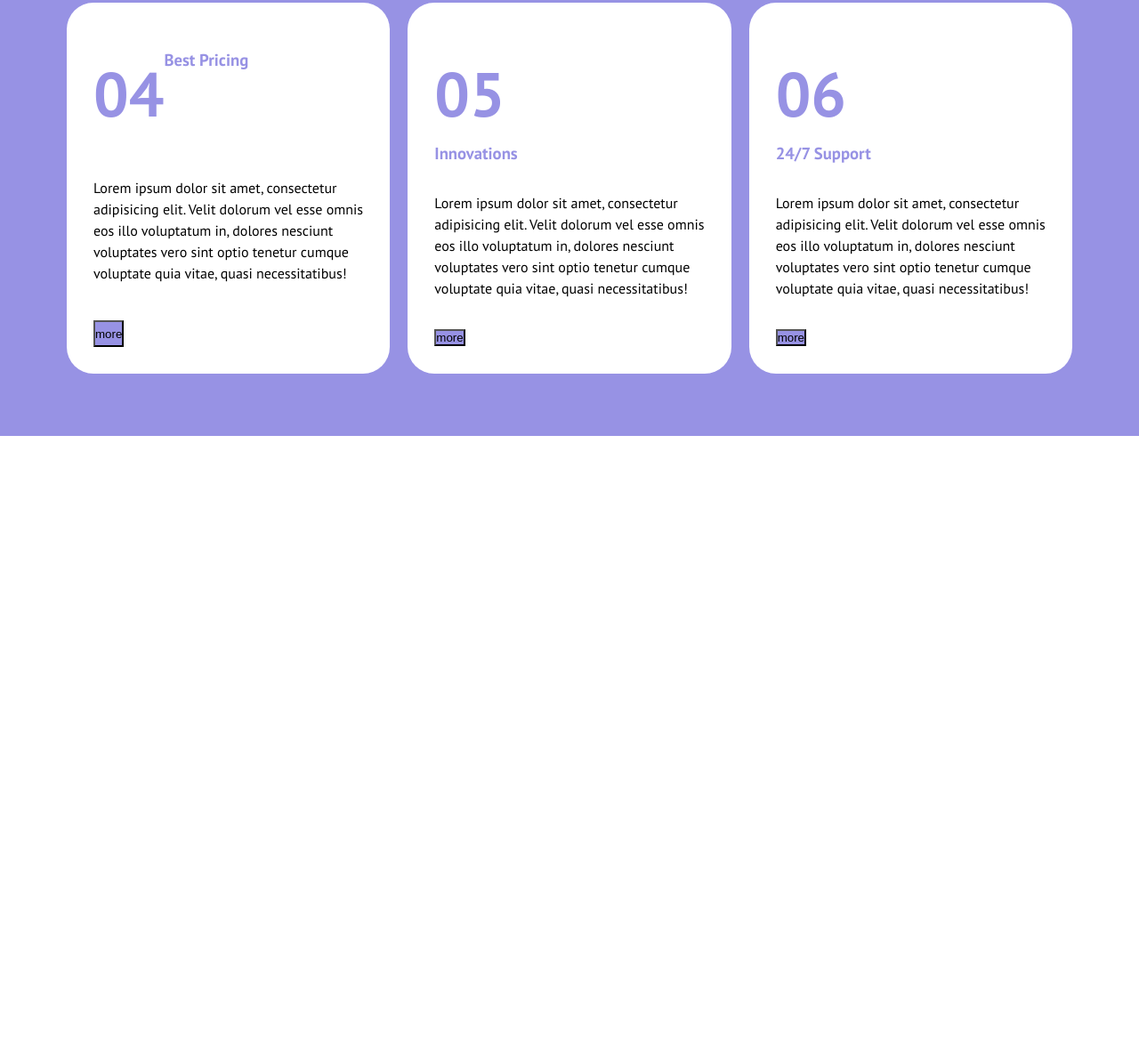
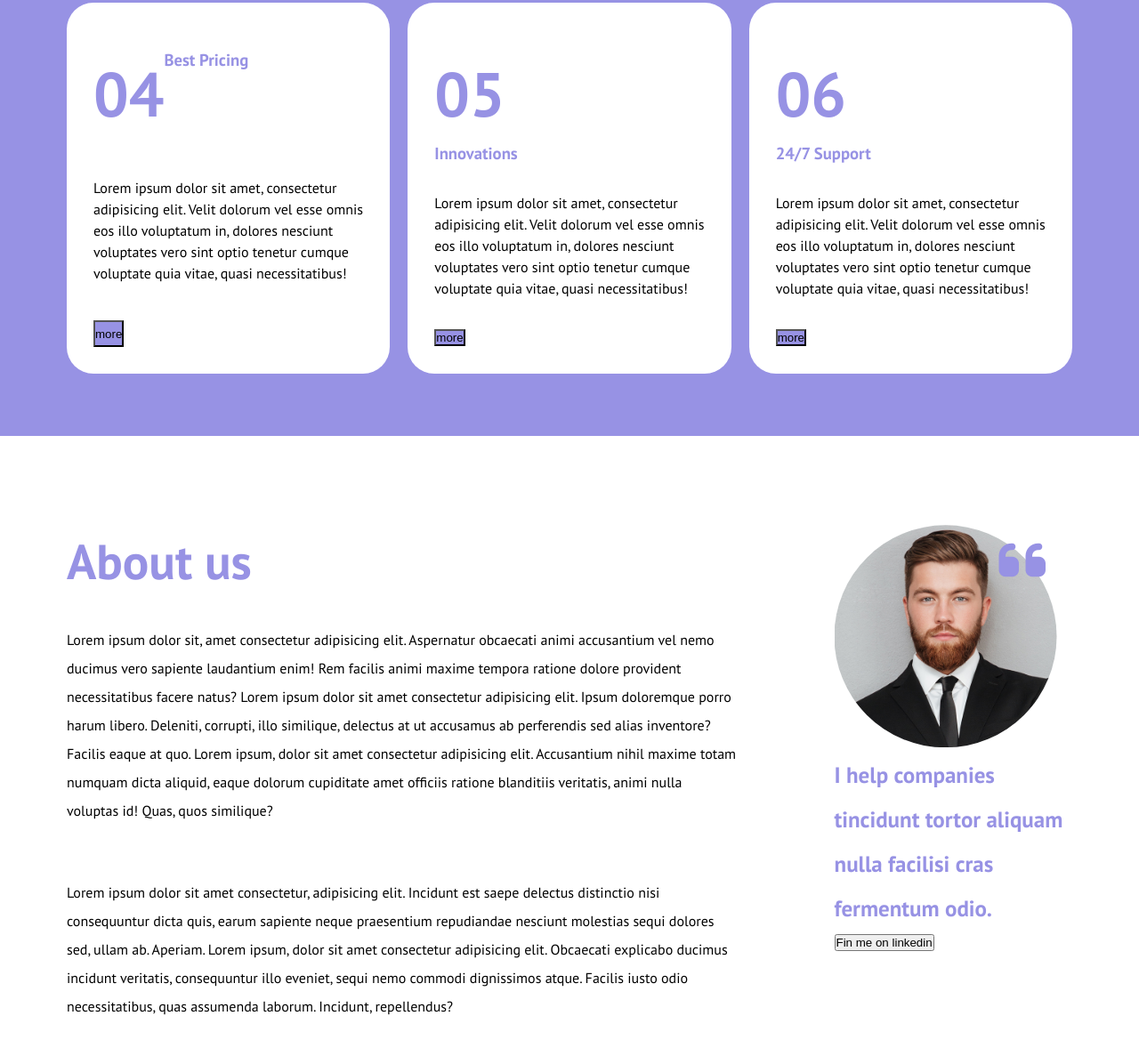
Before and after one commit to NeilMagon/htmlcss-responsive-layout, a plain HTML site: page index.html in a window 1280 px wide. Shown: the part 3779-4957 px from the top of the page at 89% size. Before the commit the page ends 4269 px from the top, so only its background shows below. Drawn offline with Linux system fonts and the light colour scheme.

Commit message:
feat: add section about-us

```diff
--- a/index.html
+++ b/index.html
@@ -203,6 +203,25 @@
                 </div>
             </div>
         </section>
+        <section id="about-us" class="padding-b-100 padding-t-90">
+            <div class="container">
+                <div class="row">
+                    <div class="col padding-r-100">
+                        <h1 class="color-purple">About us</h1>
+                        <p class="padding-b-60 padding-t-30">Lorem ipsum dolor sit, amet consectetur adipisicing elit. Aspernatur obcaecati animi accusantium vel nemo ducimus vero sapiente laudantium enim! Rem facilis animi maxime tempora ratione dolore provident necessitatibus facere natus? Lorem ipsum dolor sit amet consectetur adipisicing elit. Ipsum doloremque porro harum libero. Deleniti, corrupti, illo similique, delectus at ut accusamus ab perferendis sed alias inventore? Facilis eaque at quo. Lorem ipsum, dolor sit amet consectetur adipisicing elit. Accusantium nihil maxime totam numquam dicta aliquid, eaque dolorum cupiditate amet officiis ratione blanditiis veritatis, animi nulla voluptas id! Quas, quos similique?</p>
+                        <p>Lorem ipsum dolor sit amet consectetur, adipisicing elit. Incidunt est saepe delectus distinctio nisi consequuntur dicta quis, earum sapiente neque praesentium repudiandae nesciunt molestias sequi dolores sed, ullam ab. Aperiam. Lorem ipsum, dolor sit amet consectetur adipisicing elit. Obcaecati explicabo ducimus incidunt veritatis, consequuntur illo eveniet, sequi nemo commodi dignissimos atque. Facilis iusto odio necessitatibus, quas assumenda laborum. Incidunt, repellendus?</p>
+                    </div>
+                    <div class="col col-small">
+                        <div class="pos-relative">
+                            <img src="img/about.jpg" alt="about">
+                            <i class="fa-solid fa-quote-left color-purple"></i>
+                        </div>
+                        <p class="color-purple"><strong>I help companies tincidunt tortor aliquam nulla facilisi cras fermentum odio.</strong></p>
+                        <button>Fin me on linkedin</button>
+                    </div>
+                </div>
+            </div>
+        </section>
     </main>
     <footer></footer>
 </body>
--- a/style.css
+++ b/style.css
@@ -59,6 +59,9 @@ ul li{
 .color-white{
     color: #ffff;
 }
+.pos-relative{
+    position: relative;
+}
 /*----------------
     FLEX
 ----------------*/
@@ -104,6 +107,9 @@ ul li{
 .padding-l-30{
     padding-left: 30px;
 }
+.padding-r-100{
+    padding-right: 100px;
+}
 .padding-t-30{
     padding-top: 30px;
 }
@@ -112,6 +118,9 @@ ul li{
 }
 .padding-t-70{
     padding-top: 70px;
+}
+.padding-t-90{
+    padding-top: 90px;
 }
 .padding-t-100{
     padding-top: 100px;
@@ -240,6 +249,32 @@ header{
     font-weight: 900;
     color: #fff;
 }
+#about-us h1{
+    font-size: 55px;
+}
+#about-us img{
+    width: 250px;
+    clip-path: circle();
+}
+#about-us .col{
+    width: 75%;
+}
+#about-us .col-small{
+    width: 25%;
+}
+#about-us p{
+    line-height: 2;
+}
+#about-us .col-small p {
+    font-size: 25px;
+    font-weight: 900;
+}
+#about-us i{
+    position: absolute;
+    font-size: 60px;
+    right: 30px;
+    top: 10px;
+}
 /*----------------
     FOOTER
 ----------------*/
@@ -283,7 +318,8 @@ header{
     #testimonials .mobile{
         text-align: center;
     }
-    #benefit .col{
+    #benefit .col, #about-us .col{
         width: 100%;
     }
+
 }
```
